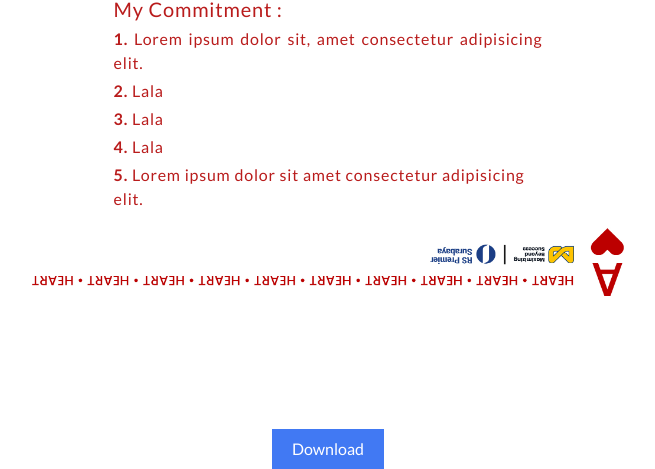
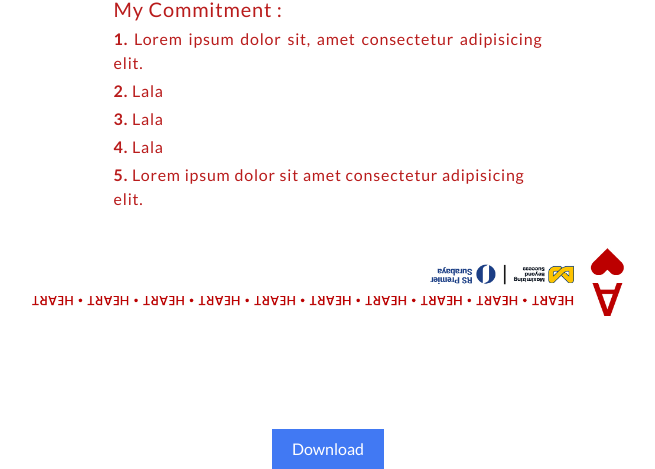
Before and after one commit to kiigeeks/kartu-as-mbs, a website: page index.html in a window 1280 px wide. Shown: the part 411-880 px from the top of the page, without its empty margins (312-967 px from the left). Drawn offline with nearby package versions, Linux system fonts and the light colour scheme.

```diff
--- a/index.html
+++ b/index.html
@@ -43,7 +43,7 @@
                         </p>
                     </div>
                 </div>
-                <div class="w-full h-auto">
+                <div class="w-full h-auto mt-5">
                     <img src="./dist/images/footer.jpg" alt="footer" class="w-full h-full object-contain">
                 </div>
             </div>
```
Also changed, not shown: dist/output.css.
